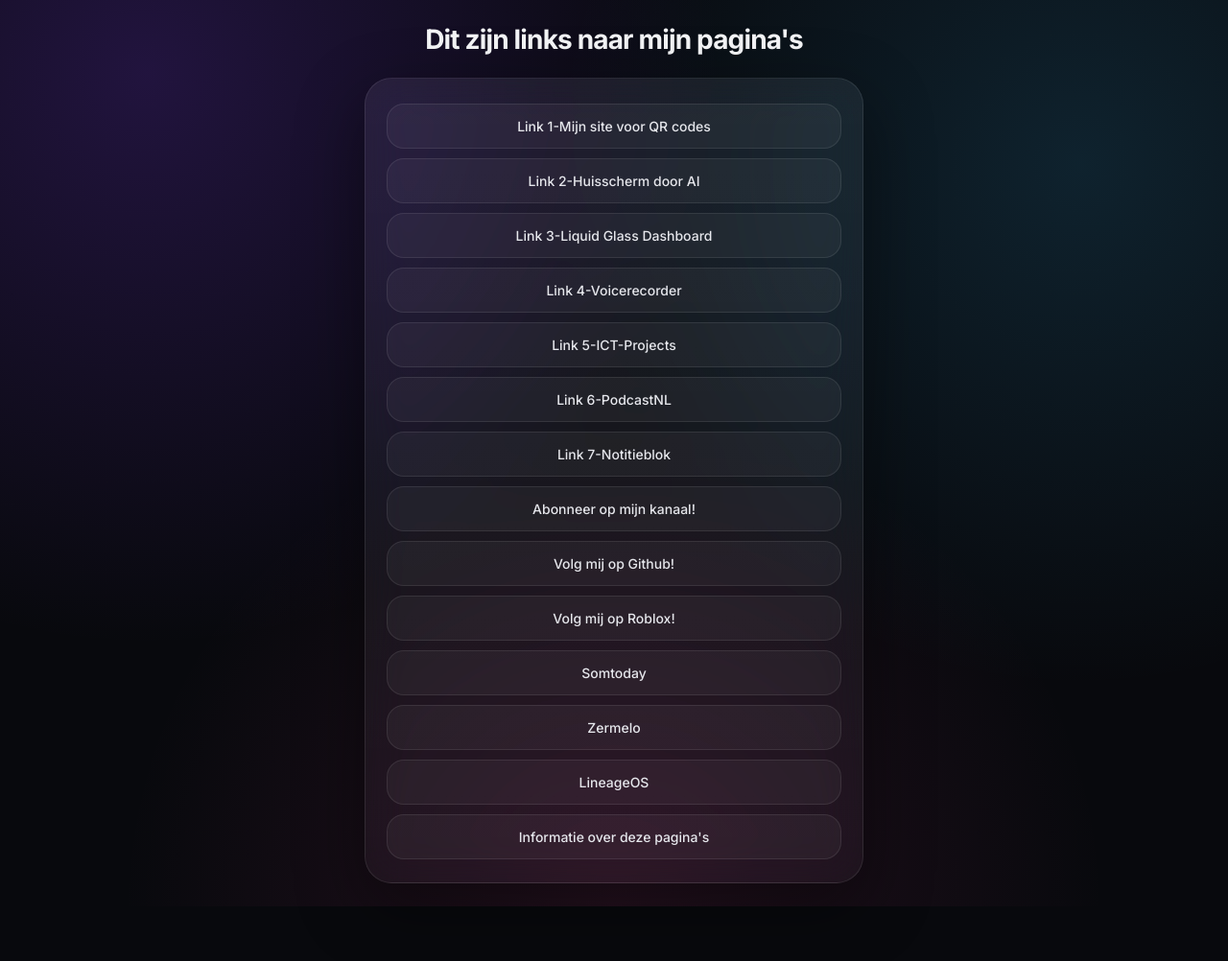
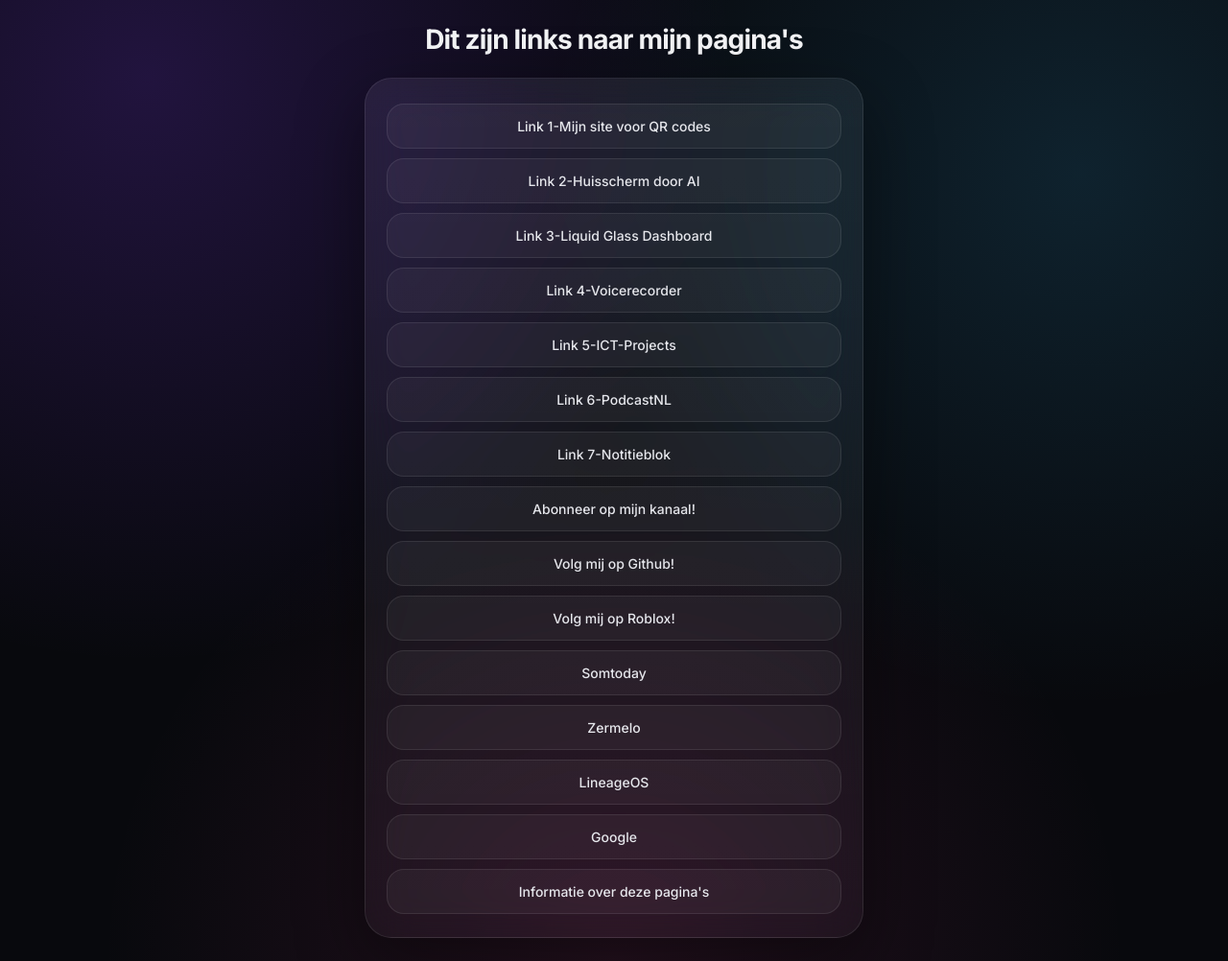
Before and after one commit to quintenmuskens-png/quintenmuskens-png.github.io, a plain HTML site: page index.html in a window 1280 px wide. Shown: the whole page at 96% size. Before the commit the page ends 945 px from the top, so only its background shows below. Drawn offline with Linux system fonts and the light colour scheme.

Commit message:
Add Google link to index.html

```diff
--- a/index.html
+++ b/index.html
@@ -139,6 +139,7 @@
        <a href="https://inloggen.somtoday.nl" class="link-button">Somtoday</a>
          <a href="zportal" class="link-button">Zermelo</a>
          <a href="https://lineageos.org/" class="link-button">LineageOS</a>
+         <a href="https://quintenmuskens-png.github.io/google/" class="link-button">Google</a>
         <a href="info" class="link-button">Informatie over deze pagina's</a>
     </div>
 
```
